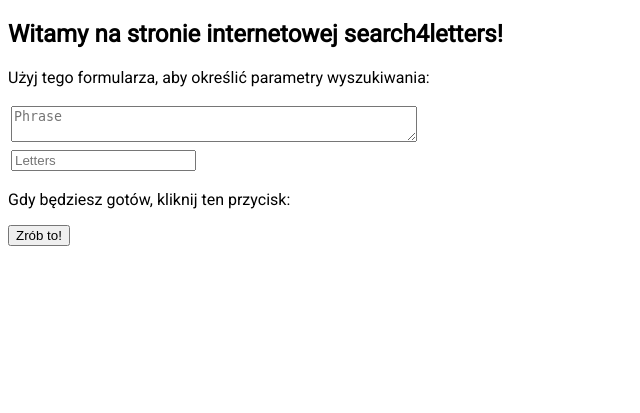
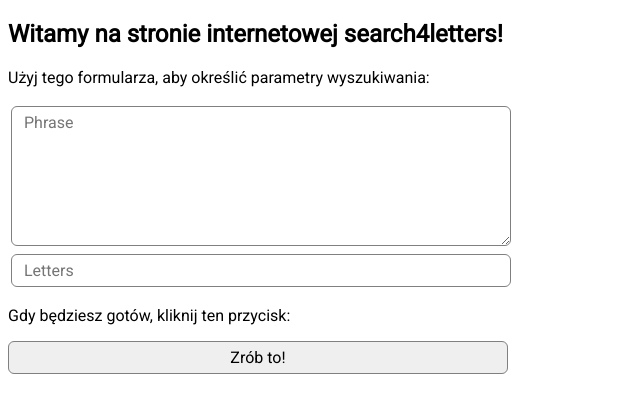
Before and after one commit to numbersanalyst/vsearch4web-ultra, a Flask app: page / in a window 1280 px wide. Shown: the top 413 px of the page, without its empty margins (0-640 px from the left). Run offline with Flask 3, Linux system fonts and the light colour scheme.

Commit message:
style: Better form elements

```diff
--- a/static/hf.css
+++ b/static/hf.css
@@ -1,9 +1,18 @@
-body {
+* {
   box-sizing: border-box;
   font-family: 'Roboto', sans-serif;
 }
 
 textarea {
-  width:            30em;
+  height: 140px;
   resize: vertical;
 }
+
+input,
+textarea {
+  width: 500px;
+  border-radius: 6px;
+  padding: 6px 12px;
+  font-size: 16px;
+  border: 1px solid gray;
+}
```
